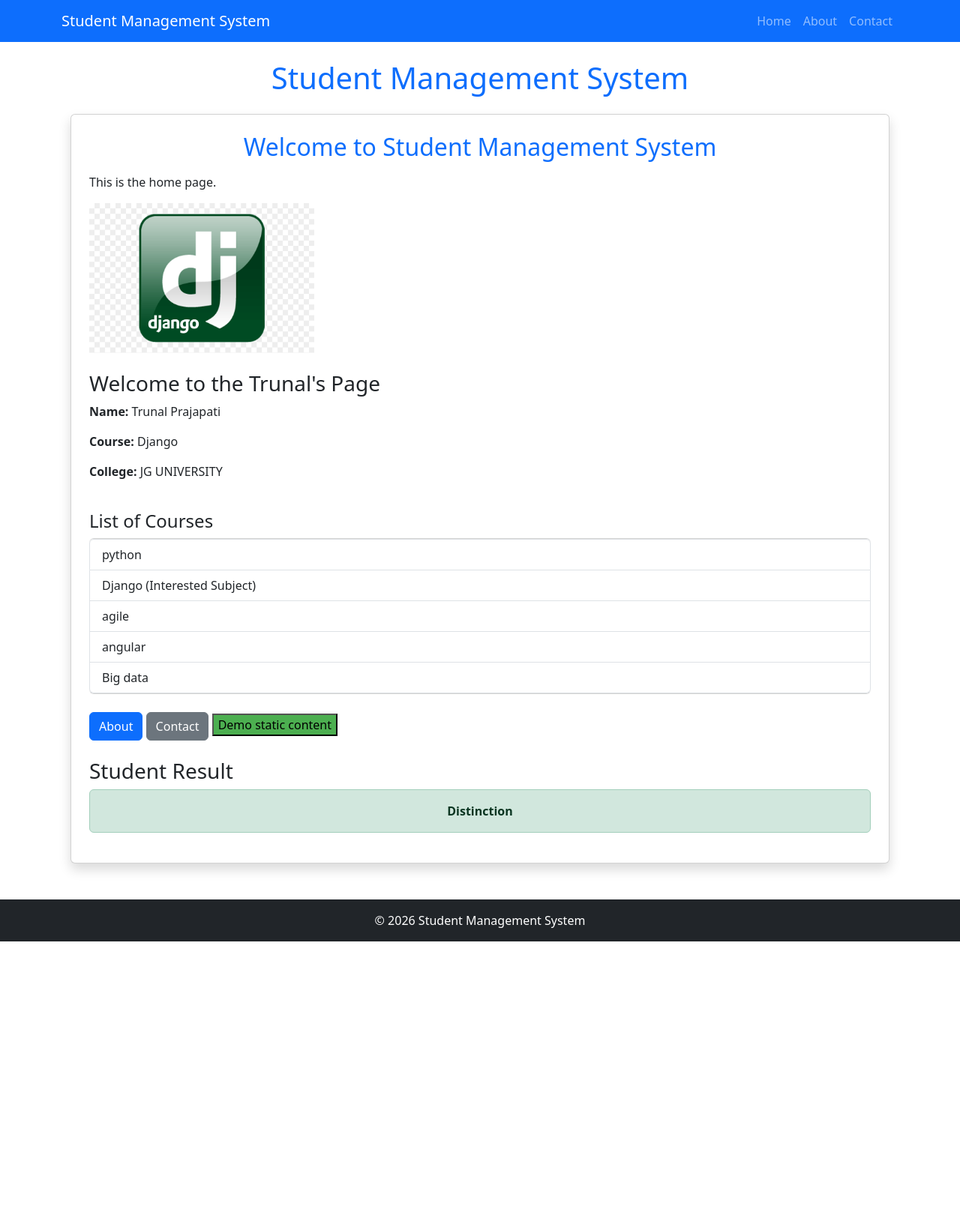
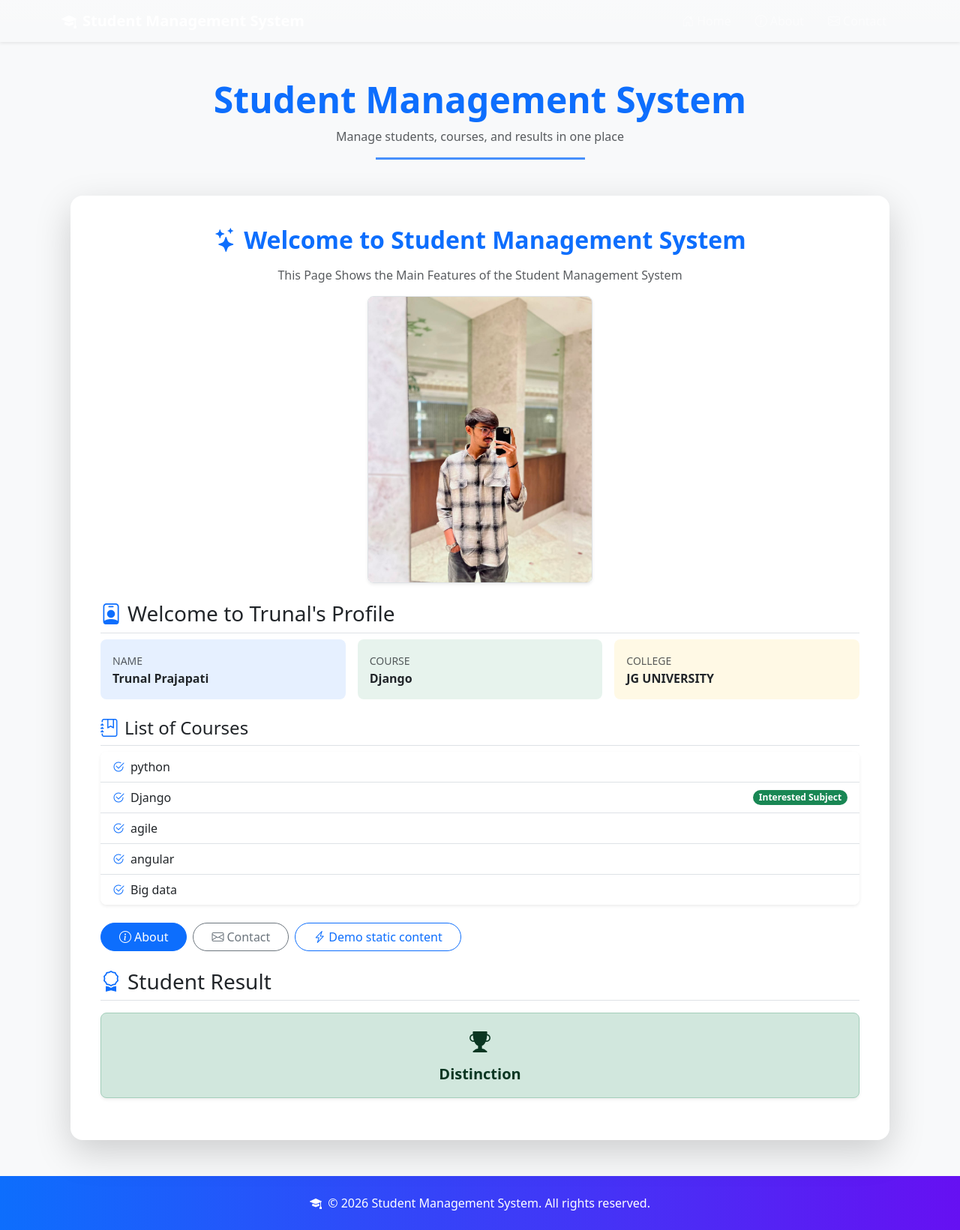
Before and after one commit to Trunal7778/Django-subject, a Django app: page / in a window 1280 px wide. Shown: the whole page at 75% size. Before the commit the page ends 1256 px from the top, so only its background shows below. Run offline with Django 5.2, Linux system fonts and the light colour scheme.

Commit message:
new code added to index and base.html

```diff
--- a/Test1/student/Template/base.html
+++ b/Test1/student/Template/base.html
@@ -4,20 +4,20 @@
 <head>
     <meta charset="UTF-8">
     <meta name="viewport" content="width=device-width, initial-scale=1.0">
-
     <title>{% block title %}Student Management System{% endblock %}</title>
 
-    <!-- Bootstrap CSS -->
     <link href="https://cdn.jsdelivr.net/npm/bootstrap@5.3.7/dist/css/bootstrap.min.css" rel="stylesheet">
+    <link href="https://cdn.jsdelivr.net/npm/bootstrap-icons@1.11.3/font/bootstrap-icons.css" rel="stylesheet">
     <link rel="stylesheet" href="{% static 'css/style.css' %}">
 </head>
-
-<body>
+<body class="bg-light">
 
     <!-- Navbar -->
-    <nav class="navbar navbar-expand-lg navbar-dark bg-primary">
+    <nav class="navbar navbar-expand-lg navbar-dark bg-gradient shadow-sm" style="background: linear-gradient(90deg,#0d6efd,#6610f2);">
         <div class="container">
-            <a class="navbar-brand" href="#">Student Management System</a>
+            <a class="navbar-brand fw-bold" href="#">
+                <i class="bi bi-mortarboard-fill me-2"></i>Student Management System
+            </a>
 
             <button class="navbar-toggler" type="button" data-bs-toggle="collapse" data-bs-target="#navbarNav">
                 <span class="navbar-toggler-icon"></span>
@@ -26,13 +26,13 @@
             <div class="collapse navbar-collapse" id="navbarNav">
                 <ul class="navbar-nav ms-auto">
                     <li class="nav-item">
-                        <a class="nav-link" href="/">Home</a>
+                        <a class="nav-link px-3" href="/"><i class="bi bi-house-door me-1"></i>Home</a>
                     </li>
                     <li class="nav-item">
-                        <a class="nav-link" href="/about">About</a>
+                        <a class="nav-link px-3" href="/about"><i class="bi bi-info-circle me-1"></i>About</a>
                     </li>
                     <li class="nav-item">
-                        <a class="nav-link" href="/contact">Contact</a>
+                        <a class="nav-link px-3" href="/contact"><i class="bi bi-envelope me-1"></i>Contact</a>
                     </li>
                 </ul>
             </div>
@@ -40,10 +40,12 @@
     </nav>
 
     <!-- Page Header -->
-    <div class="container mt-4">
-        <h1 class="text-center text-primary mb-4">
-            Student Management System
-        </h1>
+    <div class="container mt-5 mb-5">
+        <div class="text-center mb-5">
+            <h1 class="fw-bold text-primary display-5">Student Management System</h1>
+            <p class="text-muted">Manage students, courses, and results in one place</p>
+            <hr class="w-25 mx-auto border-3 border-primary opacity-75">
+        </div>
 
         {% block content %}
         {% endblock %}
@@ -56,11 +58,11 @@
     </div>
 
     <!-- Footer -->
-    <footer class="bg-dark text-white text-center p-3 mt-5">
-        &copy; 2026 Student Management System
+    <footer class="text-white text-center p-4 mt-5" style="background: linear-gradient(90deg,#0d6efd,#6610f2);">
+        <i class="bi bi-mortarboard-fill me-1"></i>
+        &copy; 2026 Student Management System. All rights reserved.
     </footer>
 
-    <!-- Bootstrap JS -->
     <script src="https://cdn.jsdelivr.net/npm/bootstrap@5.3.7/dist/js/bootstrap.bundle.min.js"></script>
     <script src="{% static 'js/script.js' %}"></script>
 </body>
--- a/Test1/student/Template/index.html
+++ b/Test1/student/Template/index.html
@@ -7,67 +7,104 @@ Home
 
 {% block content %}
 
+<div class="container">
 
+    <div class="card shadow-lg border-0 rounded-4 p-4 mb-4">
+        <div class="card-body">
 
-<div class="container mt-4">
+            <h2 class="text-center text-primary fw-bold mb-3">
+                <i class="bi bi-stars me-2"></i>Welcome to Student Management System
+            </h2>
 
-    <div class="card shadow p-4">
-        <h2 class="text-center text-primary mb-3">Welcome to Student Management System</h2>
+            <p class="text-center text-muted">This Page Shows the Main Features of the Student Management System</p>
 
+            <div class="text-center mb-4">
+                <img src="{% static 'image/Trunal.jpeg' %}" alt="Demo Image"
+                     class="img-fluid rounded-3 shadow-sm border" height="200" width="300" />
+            </div>
 
+            <h3 class="mt-4 border-bottom pb-2"><i class="bi bi-person-badge me-2 text-primary"></i>Welcome to Trunal's Profile</h3>
 
+            <div class="row g-3 mb-4">
+                <div class="col-md-4">
+                    <div class="card h-100 border-0 bg-primary bg-opacity-10 rounded-3">
+                        <div class="card-body">
+                            <small class="text-muted text-uppercase">Name</small>
+                            <p class="fw-semibold mb-0">{{ data.name }}</p>
+                        </div>
+                    </div>
+                </div>
+                <div class="col-md-4">
+                    <div class="card h-100 border-0 bg-success bg-opacity-10 rounded-3">
+                        <div class="card-body">
+                            <small class="text-muted text-uppercase">Course</small>
+                            <p class="fw-semibold mb-0">{{ data.course }}</p>
+                        </div>
+                    </div>
+                </div>
+                <div class="col-md-4">
+                    <div class="card h-100 border-0 bg-warning bg-opacity-10 rounded-3">
+                        <div class="card-body">
+                            <small class="text-muted text-uppercase">College</small>
+                            <p class="fw-semibold mb-0">{{ data.collage }}</p>
+                        </div>
+                    </div>
+                </div>
+            </div>
 
-        <p>This is the home page.</p>
+            <h4 class="mt-4 border-bottom pb-2"><i class="bi bi-journal-bookmark me-2 text-primary"></i>List of Courses</h4>
 
-        <img src="{% static 'image/Logo.png' %}" alt="Demo Image" height="200" width="300" />
-
-        <h3 class="mt-4">Welcome to the Trunal's Page</h3>
-
-        <p><strong>Name:</strong> {{ data.name }}</p>
-        <p><strong>Course:</strong> {{ data.course }}</p>
-        <p><strong>College:</strong> {{ data.collage }}</p>
-
-        <h4 class="mt-4">List of Courses</h4>
-
-        <ul class="list-group mb-4">
+            <ul class="list-group list-group-flush shadow-sm rounded-3 mb-4 overflow-hidden">
                 {% for sub in subject %}
-            <li class="list-group-item">
-                {{ sub }}
+                <li class="list-group-item d-flex justify-content-between align-items-center">
+                    <span><i class="bi bi-check2-circle text-primary me-2"></i>{{ sub }}</span>
                     {% if sub == 'Django' %}
-                <span class="highlight">(Interested Subject)</span>
+                    <span class="badge bg-success rounded-pill">Interested Subject</span>
                     {% endif %}
                 </li>
                 {% endfor %}
             </ul>
 
-        <div class="mb-4">
-            <a href="about" class="btn btn-primary">About</a>
-            <a href="contact" class="btn btn-secondary">Contact</a>
-            <button class="btn_custom" onclick="ShowAlert();">Demo static content</button>
+            <div class="mb-4 d-flex gap-2">
+                <a href="about" class="btn btn-primary px-4 rounded-pill">
+                    <i class="bi bi-info-circle me-1"></i>About
+                </a>
+                <a href="contact" class="btn btn-outline-secondary px-4 rounded-pill">
+                    <i class="bi bi-envelope me-1"></i>Contact
+                </a>
+                <button class="btn btn-outline-primary px-4 rounded-pill" onclick="ShowAlert();">
+                    <i class="bi bi-lightning-charge me-1"></i>Demo static content
+                </button>
             </div>
 
-        <h3>Student Result</h3>
+            <h3 class="border-bottom pb-2"><i class="bi bi-award me-2 text-primary"></i>Student Result</h3>
 
             {% if Marks >= 75 %}
-        <div class="alert alert-success text-center">
-            <strong>Distinction</strong>
+            <div class="alert alert-success text-center rounded-3 shadow-sm mt-3">
+                <i class="bi bi-trophy-fill fs-3 d-block mb-2"></i>
+                <strong class="fs-5">Distinction</strong>
             </div>
 
             {% elif Marks >= 60 %}
-        <div class="alert alert-primary text-center">
-            <strong>First Class</strong>
+            <div class="alert alert-primary text-center rounded-3 shadow-sm mt-3">
+                <i class="bi bi-award-fill fs-3 d-block mb-2"></i>
+                <strong class="fs-5">First Class</strong>
             </div>
 
             {% elif Marks >= 35 %}
-        <div class="alert alert-warning text-center">
-            <strong>Pass</strong>
+            <div class="alert alert-warning text-center rounded-3 shadow-sm mt-3">
+                <i class="bi bi-hand-thumbs-up-fill fs-3 d-block mb-2"></i>
+                <strong class="fs-5">Pass</strong>
             </div>
 
             {% else %}
-        <div class="alert alert-danger text-center">
-            <strong>Fail</strong>
+            <div class="alert alert-danger text-center rounded-3 shadow-sm mt-3">
+                <i class="bi bi-emoji-frown-fill fs-3 d-block mb-2"></i>
+                <strong class="fs-5">Fail</strong>
             </div>
             {% endif %}
+
+        </div>
     </div>
 
 </div>
```
Also changed, not shown: Test1/student/static/image/Trunal.jpeg (added). Lines whose indentation alone changed are shown as unchanged.
